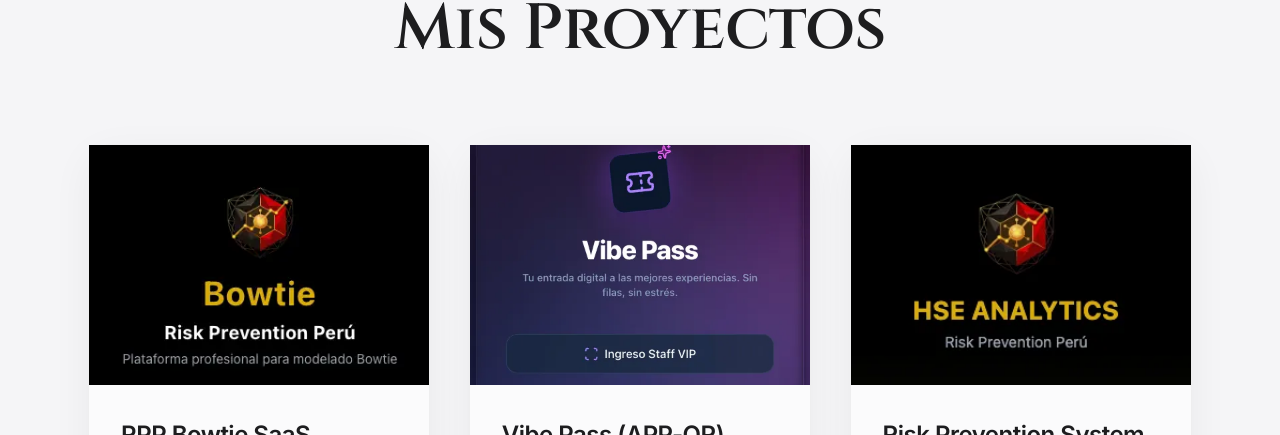
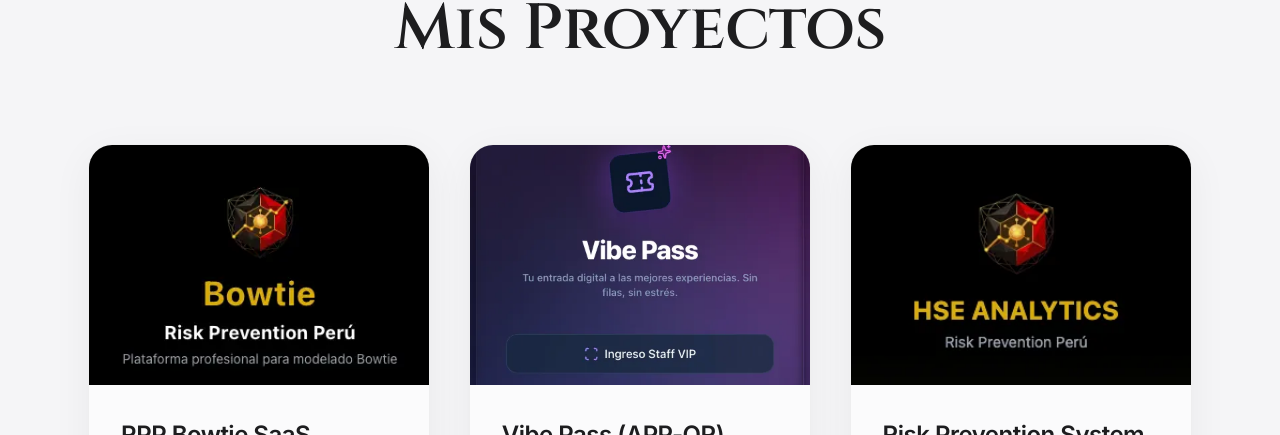
Before and after one commit to Rodri1618/portafolio-fullstack, a React (Vite) app: page / in a window 1280 px wide. Shown: the part 1108-1543 px from the top of the page. Built offline with nearby package versions, Linux system fonts and the light colour scheme.

Commit message:
style: add top border radius to project image container in Projects.css

```diff
--- a/src/components/Projects/Projects.css
+++ b/src/components/Projects/Projects.css
@@ -16,6 +16,8 @@
   width: 100%;
   height: 240px;
   overflow: hidden;
+  border-top-left-radius: 23px;
+  border-top-right-radius: 23px;
 }
 
 .project-image {
```
